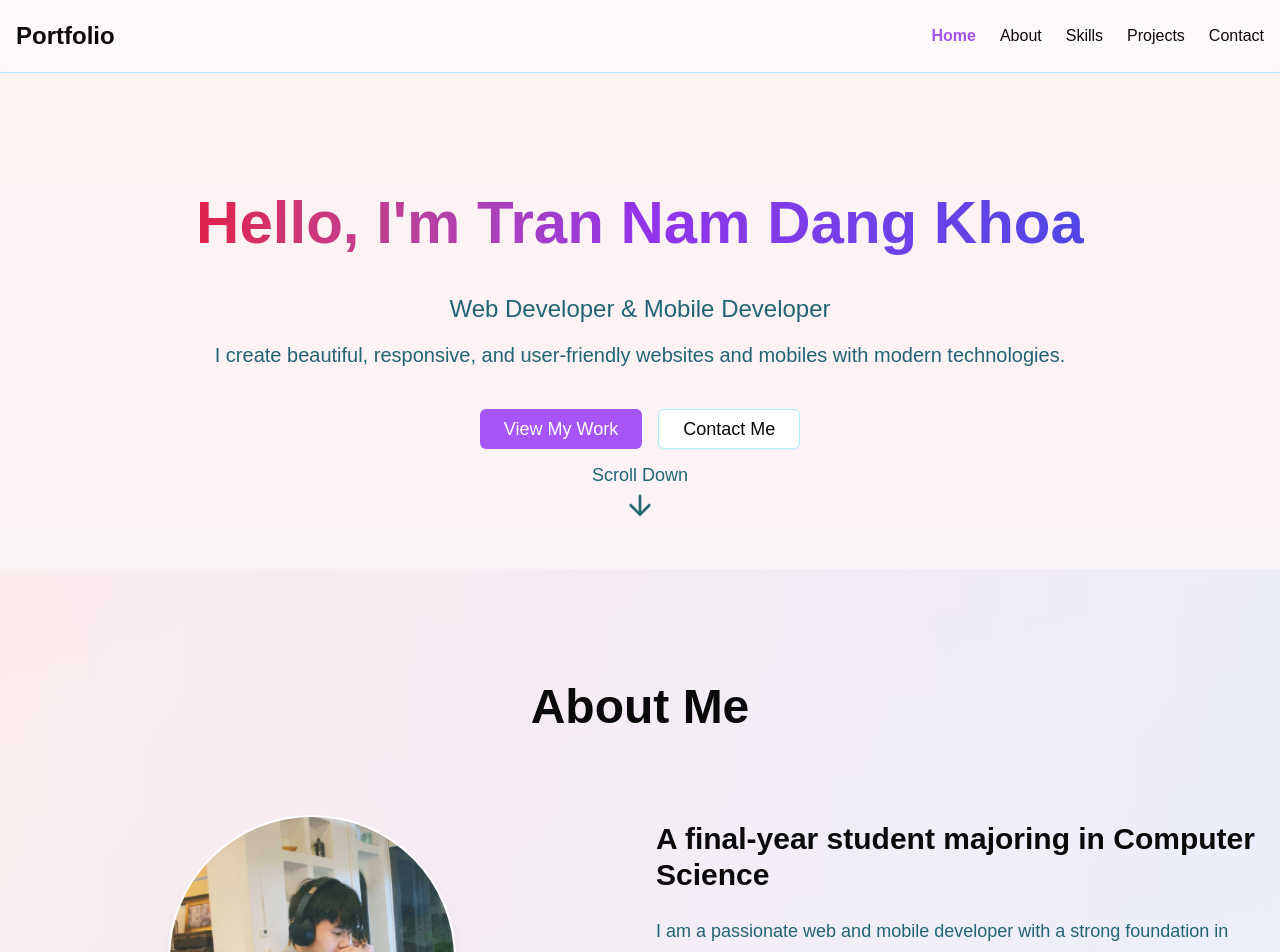
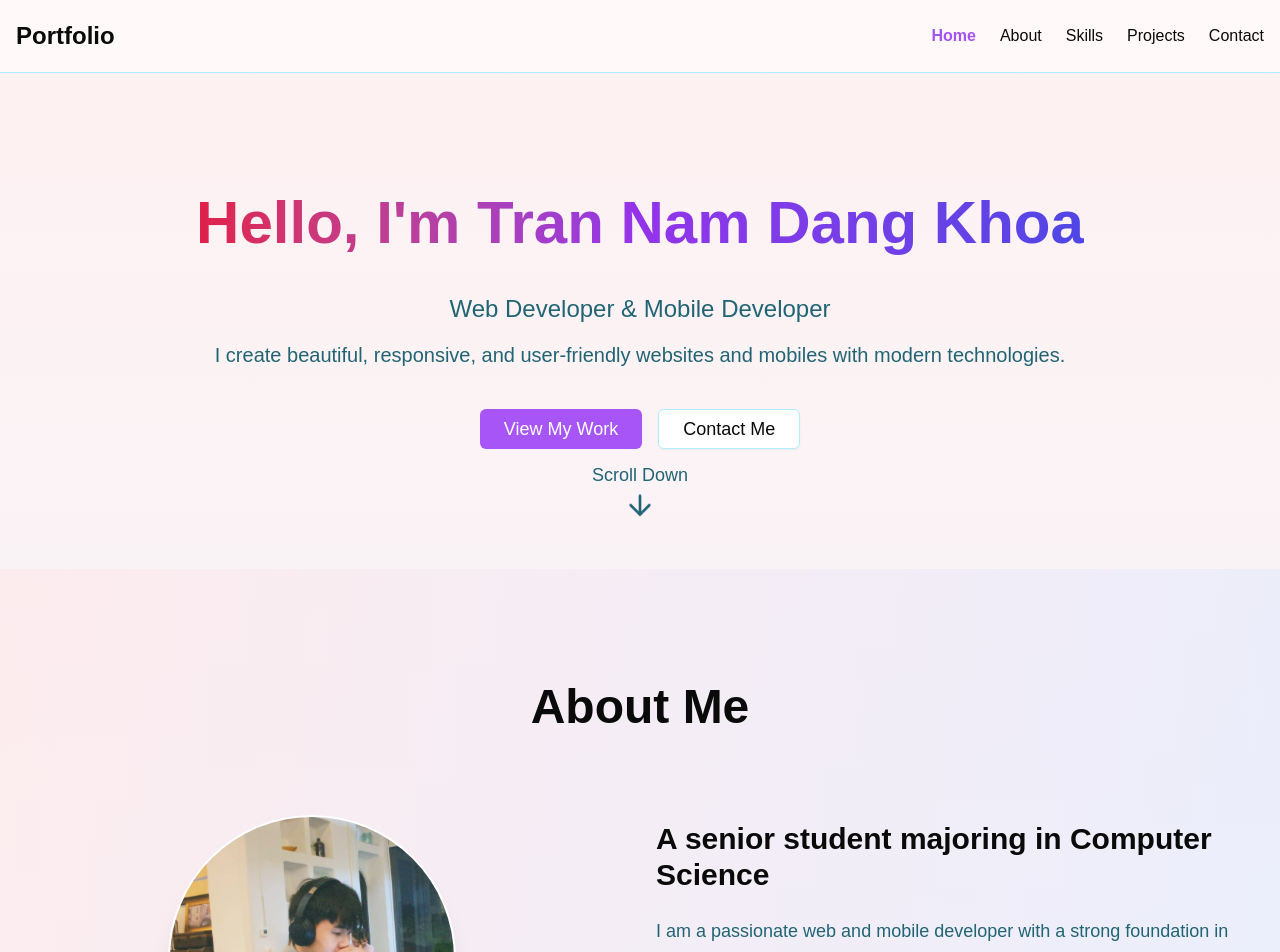
Before and after one commit to Khoa1512/my-portfolio, a Next.js app: page / in a window 1280 px wide. Shown: the top 952 px of the page. Built offline with nearby package versions, Linux system fonts and the light colour scheme; a web font is replaced by a local one.

Commit message:
change content

```diff
--- a/components/HomeAbout.tsx
+++ b/components/HomeAbout.tsx
@@ -45,7 +45,7 @@ const HomeAbout = () => {
             className='pr-4 lg:pr-4 xl:pr-4 3xl:pr-8'
           >
             <h3 className='text-2xl md:text-3xl lg:text-3xl xl:text-3xl 3xl:text-6xl font-bold mb-4 md:mb-6 lg:mb-6 xl:mb-6 3xl:mb-10'>
-              A final-year student majoring in Computer Science
+              A senior student majoring in Computer Science
             </h3>
             <p className='text-muted-foreground mb-6 md:mb-8 lg:mb-8 xl:mb-8 3xl:mb-12 text-base md:text-lg lg:text-lg xl:text-lg 3xl:text-3xl'>
               I am a passionate web and mobile developer with a strong
```
